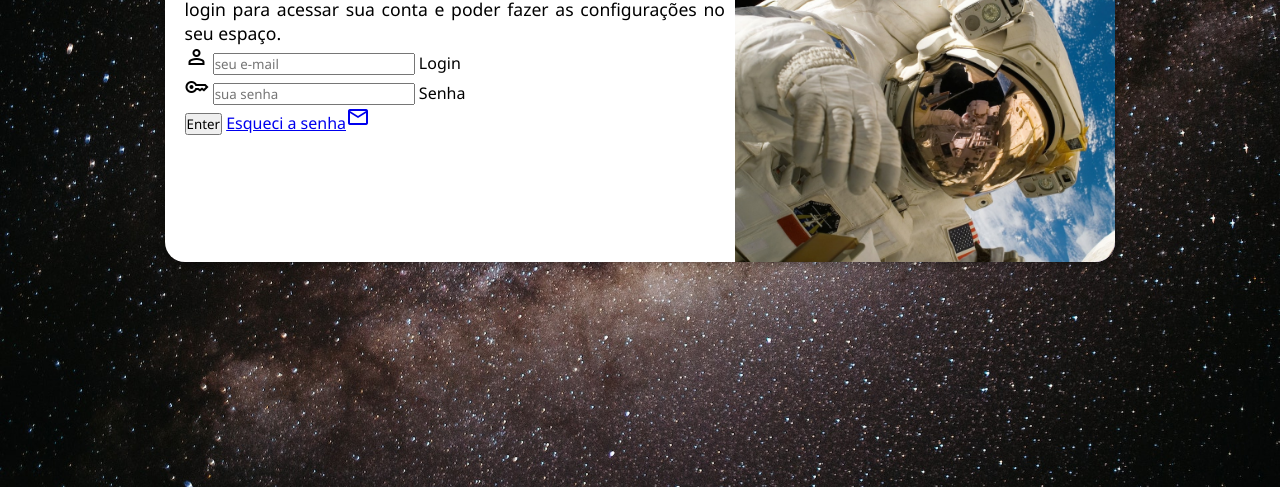
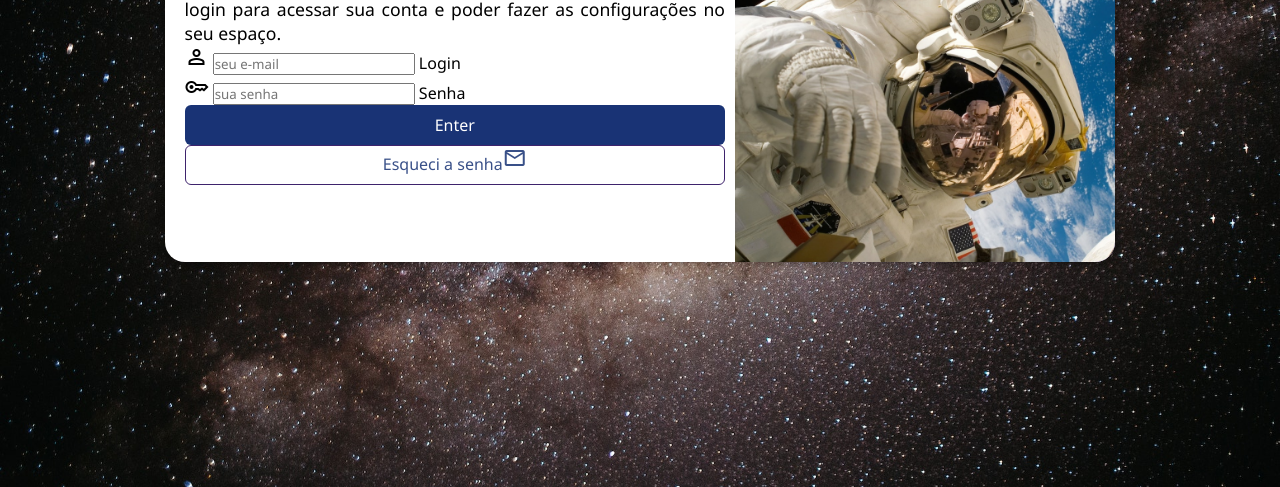
Before and after one commit to vickyy7/projeto-login, a plain HTML site: page index.html in a window 1280 px wide. Shown: the part 313-800 px from the top of the page. Drawn offline with nearby package versions, Linux system fonts and the light colour scheme.

Commit message:
update projeto login

```diff
--- a/estilos/style.css
+++ b/estilos/style.css
@@ -23,8 +23,8 @@ main {
 
 section#ilogin {
     background-color: #ffffff;
-    width: 250px;
-    height: 500px;
+    width: 260px;
+    height: 510px;
     border-radius: 20px;
     box-shadow: 0px 0px 10px #0000006a;
     transition: width .5s, height .5s;
@@ -59,3 +59,38 @@ div#iforms > p {
     font-size: 0.9em;
     text-align: justify;
 }
+
+form > input[type=submit] {
+    display: block;
+    font-size: 1em;
+    width: 100%;
+    height: 40px;
+    background-color: #193375;
+    color: #ffffff;
+    border: none;
+    border-radius: 6px;
+    cursor: pointer;
+}
+
+form > input[type=submit]:hover {
+    background-color: rgba(0, 128, 255, 0.701);
+    transition: .5s;
+}
+
+form > a.botao {
+    display: block;
+    font-size: 1em;
+    width: 100%;
+    height: 40px;
+    background-color: transparent;
+    color: #193375db;
+    border: 1px solid #3E236C;
+    border-radius: 6px;
+    text-decoration: none;
+    text-align: center;
+}
+
+form > a.botao:hover {
+    background-color: #0033ffa5;
+    transition: .5s;
+}
--- a/index.html
+++ b/index.html
@@ -33,7 +33,7 @@
                         <label for="isenha">Senha</label>
                     </div>
                     <input type="submit" value="Enter">
-                    <a href="esqueci.html">Esqueci a senha<span class="material-symbols-outlined">mail</span></a>
+                    <a href="esqueci.html" class="botao">Esqueci a senha<span class="material-symbols-outlined">mail</span></a>
                 </form>
             </div>
         </section>
```
